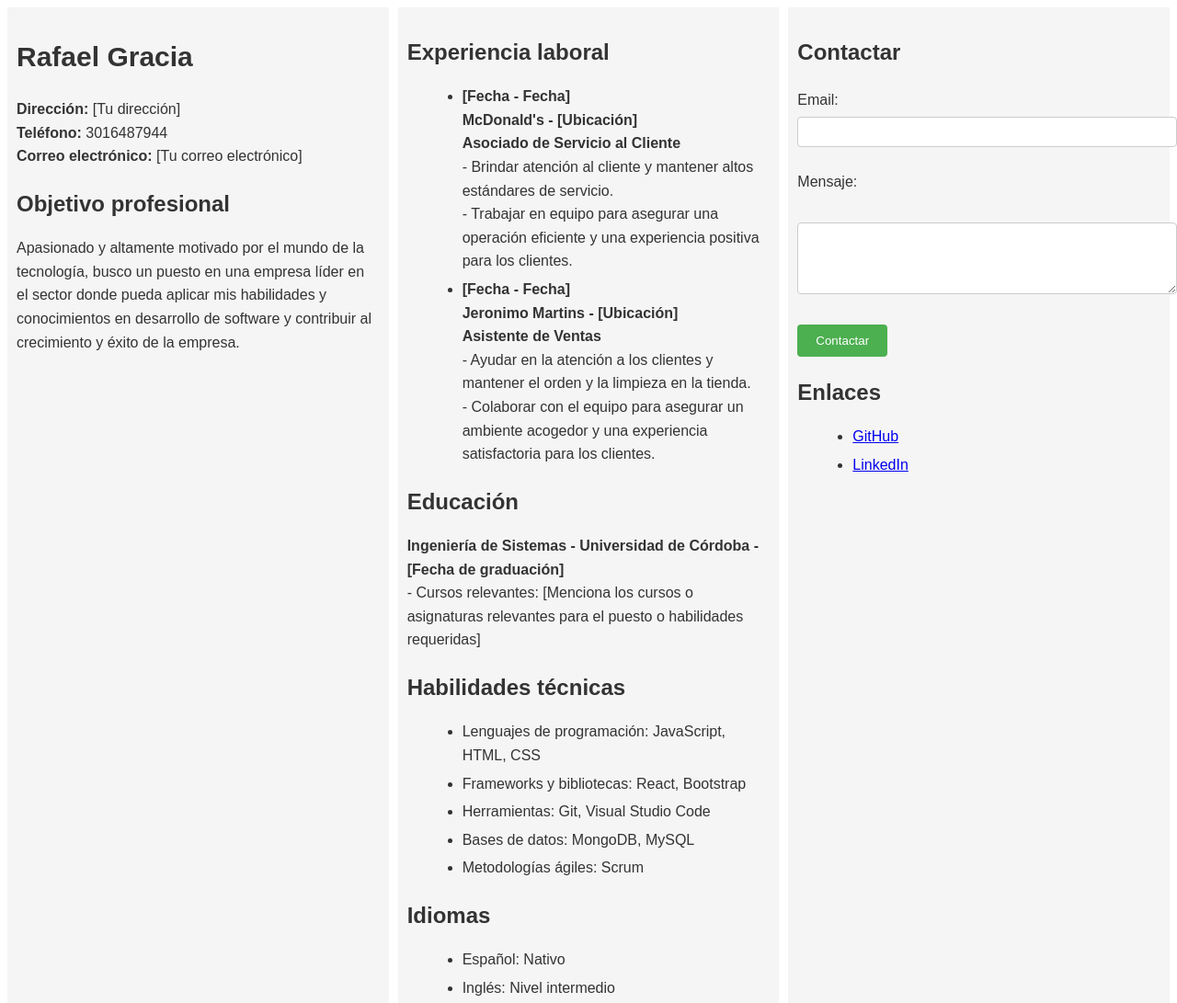
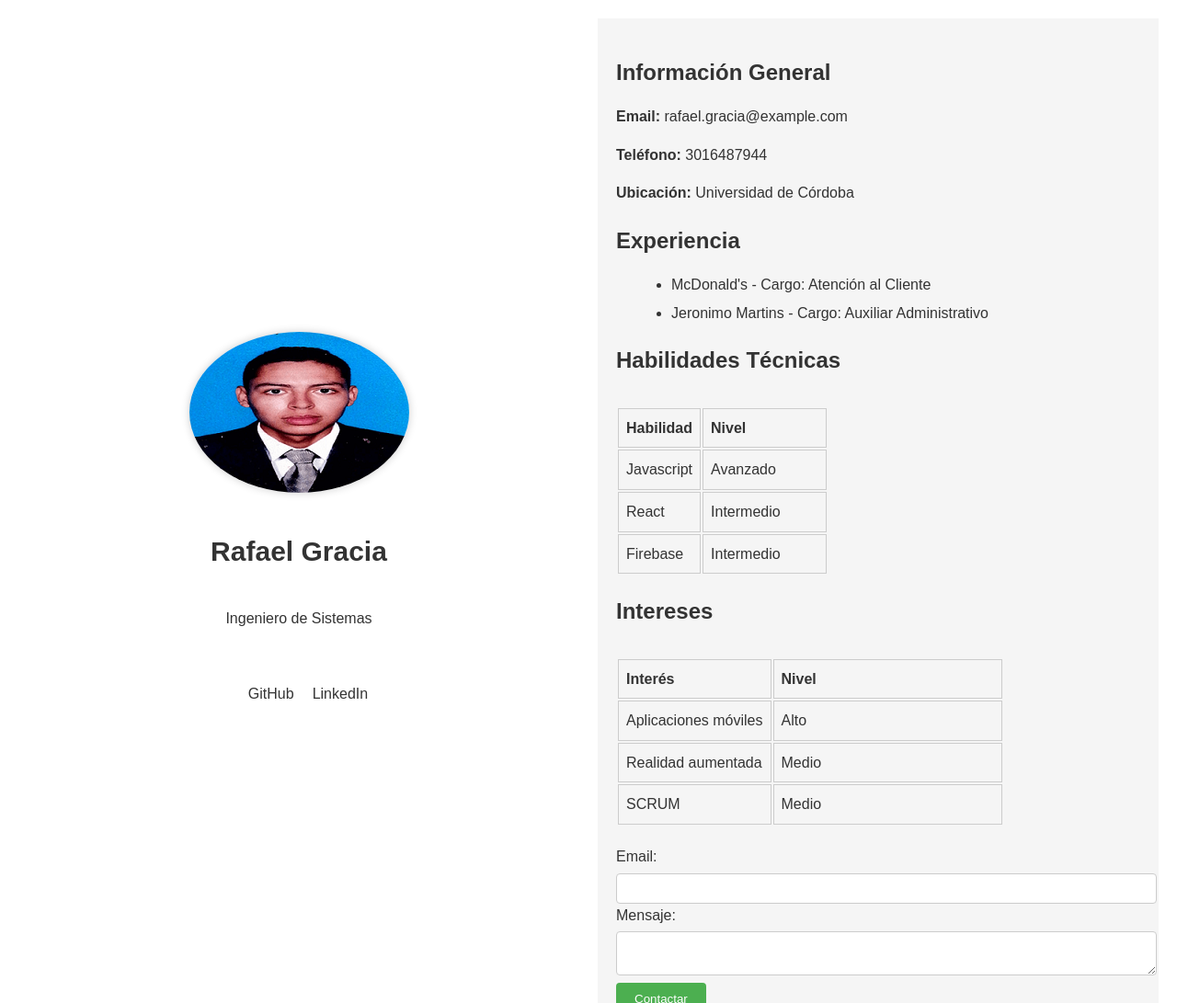
Before and after one commit to rafaelg1004/html-intro, a plain HTML site: page index.html in a window 1280 px wide. Shown: the top 1091 px of the page at 92% size. Drawn offline with Linux system fonts and the light colour scheme.

Commit message:
agregue la foto al diseño

```diff
--- a/index.html
+++ b/index.html
@@ -1,92 +1,83 @@
 <!DOCTYPE html>
-<html>
+<html lang="en">
+
 <head>
   <meta charset="UTF-8">
-    <title>Rafael Gracia - Hoja de Vida</title>
-    <link rel="stylesheet" type="text/css" href="styles/style.css">
+  <meta name="viewport" content="width=device-width, initial-scale=1.0">
+  <title>Mi Hoja de Vida</title>
+  <link rel="stylesheet" href="styles/style.css">
 </head>
+
 <body>
-
-
-
-
   <div class="container">
-        <div>
+    <div class="left-column">
+      <img src="imagenes/Foto.png" alt="Foto de perfil">
       <h1>Rafael Gracia</h1>
-    <p>
-        <strong>Dirección:</strong> [Tu dirección]<br>
-        <strong>Teléfono:</strong> 3016487944<br>
-        <strong>Correo electrónico:</strong> [Tu correo electrónico]
-    </p>
-
-    <h2>Objetivo profesional</h2>
-    <p>
-        Apasionado y altamente motivado por el mundo de la tecnología, busco un puesto en una empresa líder en el sector donde pueda aplicar mis habilidades y conocimientos en desarrollo de software y contribuir al crecimiento y éxito de la empresa.
-    </p>
-
+      <p>Ingeniero de Sistemas</p>
+      <div class="links">
+        <ul>
+          <li><a href="https://github.com/rafaelg1004">GitHub</a></li>
+          <li><a href="https://www.linkedin.com/in//rafaelg1004">LinkedIn</a></li>
+        </ul>
       </div>
-        <div>
-             <h2>Experiencia laboral</h2>
+    </div>
+    <div class="right-column">
+      <h2>Información General</h2>
+      <p><strong>Email:</strong> rafael.gracia@example.com</p>
+      <p><strong>Teléfono:</strong> 3016487944</p>
+      <p><strong>Ubicación:</strong> Universidad de Córdoba</p>
+      <h2>Experiencia</h2>
       <ul>
-        <li>
-            <strong>[Fecha - Fecha]</strong><br>
-            <strong>McDonald's - [Ubicación]</strong><br>
-            <strong>Asociado de Servicio al Cliente</strong><br>
-            - Brindar atención al cliente y mantener altos estándares de servicio.<br>
-            - Trabajar en equipo para asegurar una operación eficiente y una experiencia positiva para los clientes.
-        </li>
-        <li>
-            <strong>[Fecha - Fecha]</strong><br>
-            <strong>Jeronimo Martins - [Ubicación]</strong><br>
-            <strong>Asistente de Ventas</strong><br>
-            - Ayudar en la atención a los clientes y mantener el orden y la limpieza en la tienda.<br>
-            - Colaborar con el equipo para asegurar un ambiente acogedor y una experiencia satisfactoria para los clientes.
-        </li>
+        <li>McDonald's - Cargo: Atención al Cliente</li>
+        <li>Jeronimo Martins - Cargo: Auxiliar Administrativo</li>
       </ul>
-
-    <h2>Educación</h2>
-    <p>
-        <strong>Ingeniería de Sistemas - Universidad de Córdoba - [Fecha de graduación]</strong><br>
-        - Cursos relevantes: [Menciona los cursos o asignaturas relevantes para el puesto o habilidades requeridas]
-    </p>
-
-    <h2>Habilidades técnicas</h2>
-    <ul>
-        <li>Lenguajes de programación: JavaScript, HTML, CSS</li>
-        <li>Frameworks y bibliotecas: React, Bootstrap</li>
-        <li>Herramientas: Git, Visual Studio Code</li>
-        <li>Bases de datos: MongoDB, MySQL</li>
-        <li>Metodologías ágiles: Scrum</li>
-    </ul>
-
-    <h2>Idiomas</h2>
-    <ul>
-        <li>Español: Nativo</li>
-        <li>Inglés: Nivel intermedio</li>
-    </ul>
-
-            <!-- Contenido de la sección 2 -->
-        </div>
-<div>
-    <h2>Contactar</h2>
+      <h2>Habilidades Técnicas</h2>
+      <table class="skills">
+        <tr>
+          <th>Habilidad</th>
+          <th>Nivel</th>
+        </tr>
+        <tr>
+          <td>Javascript</td>
+          <td>Avanzado</td>
+        </tr>
+        <tr>
+          <td>React</td>
+          <td>Intermedio</td>
+        </tr>
+        <tr>
+          <td>Firebase</td>
+          <td>Intermedio</td>
+        </tr>
+      </table>
+      <h2>Intereses</h2>
+      <table class="interests">
+        <tr>
+          <th>Interés</th>
+          <th>Nivel</th>
+        </tr>
+        <tr>
+          <td>Aplicaciones móviles</td>
+          <td>Alto</td>
+        </tr>
+        <tr>
+          <td>Realidad aumentada</td>
+          <td>Medio</td>
+        </tr>
+        <tr>
+          <td>SCRUM</td>
+          <td>Medio</td>
+        </tr>
+      </table>
       <form>
         <label for="email">Email:</label>
-        <input type="email" id="email" name="email" required><br><br>
-        <label for="mensaje">Mensaje:</label><br>
-        <textarea id="mensaje" name="mensaje" rows="4" cols="50" required></textarea><br><br>
+        <input type="email" id="email" name="email">
+        <label for="message">Mensaje:</label>
+        <textarea id="message" name="message"></textarea>
         <button type="submit">Contactar</button>
       </form>
-
-    <h2>Enlaces</h2>
-    <ul>
-        <li>
-            <a href="https://github.com/rafaelg1004">GitHub</a>
-        </li>
-        <li>
-            <a href="www.linkedin.com/in/rafaelg1004">LinkedIn</a>
-        </li>
-    </ul>
-        <!-- Resto de las secciones -->
+    </div>
   </div>
 </body>
+
 </html>
--- a/styles/style.css
+++ b/styles/style.css
@@ -2,16 +2,27 @@ body {
     font-family: Arial, sans-serif;
     line-height: 1.6;
     color: #333;
+    margin: 0;
+    padding: 0;
   }
 
   .container {
     display: grid;
-    grid-template-columns: repeat(3, 1fr);
-    grid-gap: 10px;
+    grid-template-columns: repeat(2, 1fr);
+    grid-gap: 20px;
+    margin: 20px;
   }
 
-.container > div {
-    padding: 10px;
+  .left-column {
+    display: flex;
+    flex-direction: column;
+    align-items: center;
+    justify-content: center;
+    text-align: center;
+  }
+
+  .right-column {
+    padding: 20px;
     background-color: #f5f5f5;
   }
 
@@ -70,8 +81,123 @@ button[type="submit"]:hover {
     background-color: #45a049;
   }
 
-@media (max-width: 768px) {
-    .container {
-        grid-template-columns: 1fr;
+  .links {
+    margin-top: 30px;
   }
+
+  .links ul {
+    display: flex;
+    justify-content: center;
+    list-style: none;
+    padding: 0;
   }
+
+  .links li {
+    margin: 0 10px;
+  }
+
+  .links a {
+    color: #333;
+    text-decoration: none;
+    transition: color 0.3s ease;
+  }
+
+  .links a:hover {
+    color: #007bff;
+  }
+
+  .experience {
+    margin-top: 30px;
+  }
+
+  .experience ul {
+    padding-left: 0;
+  }
+
+  .experience li {
+    padding-left: 20px;
+    position: relative;
+  }
+
+  .experience li:before {
+    content: "";
+    position: absolute;
+    left: 0;
+    top: 8px;
+    width: 10px;
+    height: 10px;
+    background-color: #007bff;
+    border-radius: 50%;
+  }
+
+  .experience li:last-child:before {
+    display: none;
+  }
+
+  .skills {
+    margin-top: 30px;
+  }
+
+  .skills table {
+    width: 100%;
+    border-collapse: collapse;
+  }
+
+  .skills th,
+  .skills td {
+    padding: 8px;
+    border: 1px solid #ccc;
+    text-align: left;
+  }
+
+  .skills th {
+    background-color: #f5f5f5;
+    font-weight: bold;
+  }
+
+  .skills td:first-child {
+    width: 40%;
+  }
+
+  .skills td:last-child {
+    width: 60%;
+  }
+
+  .interests {
+    margin-top: 30px;
+  }
+
+  .interests table {
+    width: 100%;
+    border-collapse: collapse;
+  }
+
+  .interests th,
+  .interests td {
+    padding: 8px;
+    border: 1px solid #ccc;
+    text-align: left;
+  }
+
+  .interests th {
+    background-color: #f5f5f5;
+    font-weight: bold;
+  }
+
+  .interests td:first-child {
+    width: 40%;
+  }
+
+  .interests td:last-child {
+    width: 60%;
+  }
+
+  .left-column img {
+    max-width: 100%;
+    max-height: 200px;
+    width: auto;
+    height: auto;
+    margin-bottom: 20px;
+    border-radius: 50%;
+    box-shadow: 0 0 10px rgba(0, 0, 0, 0.2);
+  }
```
Also changed, not shown: imagenes/Foto.png (added). Lines whose indentation alone changed are shown as unchanged.
